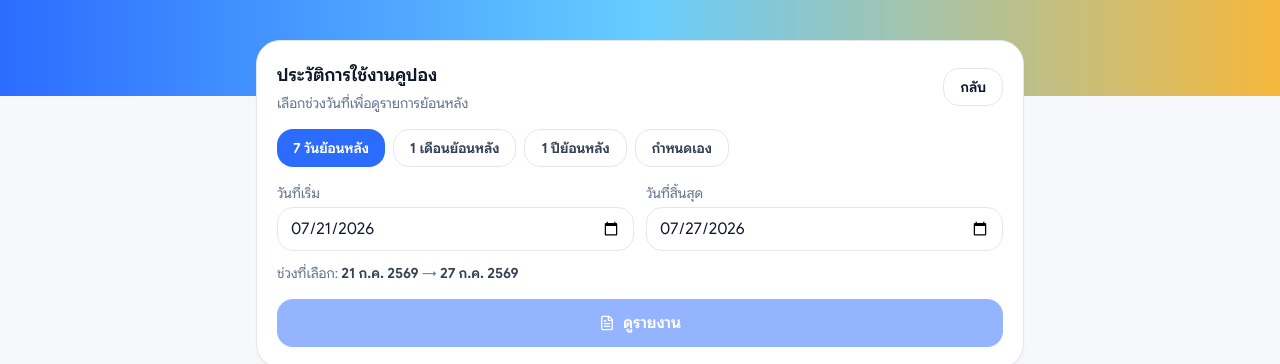
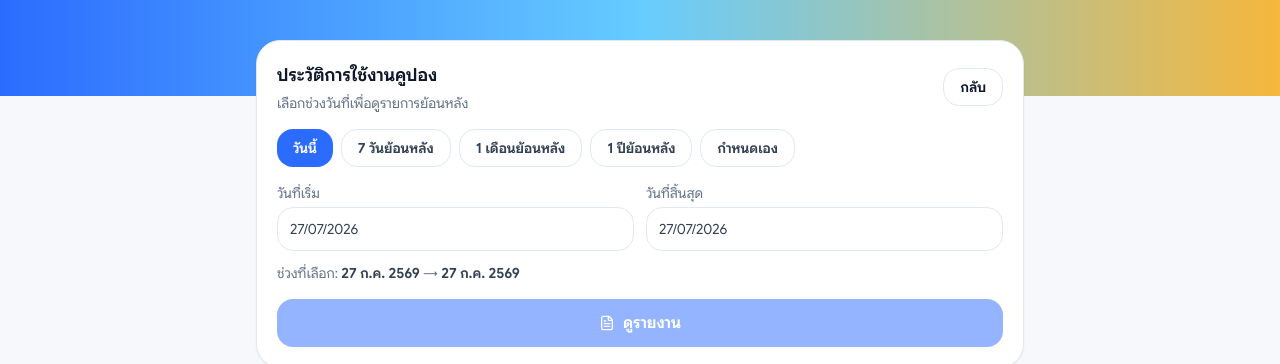
Before and after one commit to 9expert-devsec/classroom-app, a Next.js app: page /m/history in a window 1280 px wide. Shown: the top 364 px of the page. Built offline with nearby package versions, Linux system fonts and the light colour scheme; no server answers.

Commit message:
Update HistoryPageClient.jsx

```diff
--- a/src/app/m/history/HistoryPageClient.jsx
+++ b/src/app/m/history/HistoryPageClient.jsx
@@ -1,6 +1,6 @@
 "use client";
 
-import { useEffect, useMemo, useState } from "react";
+import { useEffect, useMemo, useRef, useState } from "react";
 import { useRouter } from "next/navigation";
 import { FileText } from "lucide-react";
 import ReportDialog from "./ReportDialog";
@@ -21,6 +21,28 @@ function formatDateInput(date = new Date()) {
   const m = String(d.getMonth() + 1).padStart(2, "0");
   const day = String(d.getDate()).padStart(2, "0");
   return `${y}-${m}-${day}`;
+}
+
+function formatYMDInBKK(date) {
+  const d = new Date(date);
+  if (Number.isNaN(d.getTime())) return "";
+  return new Intl.DateTimeFormat("en-CA", {
+    timeZone: "Asia/Bangkok",
+    year: "numeric",
+    month: "2-digit",
+    day: "2-digit",
+  }).format(d);
+}
+
+function todayYMD_BKK() {
+  return formatYMDInBKK(new Date());
+}
+
+function formatDateDisplay(ymd) {
+  if (!ymd) return "";
+  const [y, m, d] = String(ymd).split("-");
+  if (!y || !m || !d) return "";
+  return `${d}/${m}/${y}`;
 }
 
 function formatDateTH(value) {
@@ -72,7 +94,14 @@ function subYears(date, years) {
 
 function getPresetRange(preset) {
   const today = new Date();
-  const end = formatDateInput(today);
+  const end = todayYMD_BKK();
+
+  if (preset === "today") {
+    return {
+      start: end,
+      end,
+    };
+  }
 
   if (preset === "7d") {
     return {
@@ -118,11 +147,13 @@ function pickNumber(...values) {
 }
 
 function getDayKey(it) {
+  const d = new Date(it?.redeemedAt);
+  if (!Number.isNaN(d.getTime())) {
+    return formatYMDInBKK(d);
+  }
+
   if (clean(it?.billDayYMD)) return clean(it.billDayYMD);
   if (clean(it?.dayYMD)) return clean(it.dayYMD);
-
-  const d = new Date(it?.redeemedAt);
-  if (!Number.isNaN(d.getTime())) return formatDateInput(d);
 
   return "unknown";
 }
@@ -257,6 +288,55 @@ function buildHistoryGroups(items) {
   return days;
 }
 
+function DateInput({ id, value, min, label, onChange }) {
+  const hiddenRef = useRef(null);
+
+  function openPicker() {
+    const el = hiddenRef.current;
+    if (!el) return;
+    if (typeof el.showPicker === "function") {
+      try {
+        el.showPicker();
+        return;
+      } catch {
+        // showPicker can throw if not user-activated; fall back to focus
+      }
+    }
+    el.focus();
+  }
+
+  return (
+    <div className="flex flex-col gap-1">
+      <label htmlFor={id} className="text-sm text-slate-500">
+        {label}
+      </label>
+      <div
+        className="relative h-11 rounded-2xl border border-slate-200 bg-white px-3 flex items-center cursor-pointer focus-within:border-[#66CCFF] focus-within:ring-2 focus-within:ring-[#66CCFF]/50"
+        onClick={openPicker}
+      >
+        <span
+          className={
+            value
+              ? "text-sm text-slate-700"
+              : "text-sm text-slate-400"
+          }
+        >
+          {formatDateDisplay(value) || "เลือกวันที่"}
+        </span>
+        <input
+          ref={hiddenRef}
+          id={id}
+          type="date"
+          value={value || ""}
+          min={min || undefined}
+          onChange={(e) => onChange(e.target.value)}
+          className="absolute inset-0 h-full w-full cursor-pointer opacity-0"
+        />
+      </div>
+    </div>
+  );
+}
+
 export default function HistoryPageClient() {
   const router = useRouter();
 
@@ -291,8 +371,8 @@ export default function HistoryPageClient() {
     };
   }, [router]);
 
-  const initialRange = useMemo(() => getPresetRange("7d"), []);
-  const [preset, setPreset] = useState("7d");
+  const initialRange = useMemo(() => getPresetRange("today"), []);
+  const [preset, setPreset] = useState("today");
   const [startDate, setStartDate] = useState(initialRange.start);
   const [endDate, setEndDate] = useState(initialRange.end);
 
@@ -415,6 +495,7 @@ export default function HistoryPageClient() {
 
             <div className="mt-4 flex flex-wrap gap-2">
               {[
+                { key: "today", label: "วันนี้" },
                 { key: "7d", label: "7 วันย้อนหลัง" },
                 { key: "1m", label: "1 เดือนย้อนหลัง" },
                 { key: "1y", label: "1 ปีย้อนหลัง" },
@@ -442,32 +523,20 @@ export default function HistoryPageClient() {
             </div>
 
             <div className="mt-4 grid grid-cols-1 gap-3 md:grid-cols-2">
-              <div className="flex flex-col gap-1">
-                <label htmlFor="history-start" className="text-sm text-slate-500">
-                  วันที่เริ่ม
-                </label>
-                <input
+              <DateInput
                 id="history-start"
-                  type="date"
+                label="วันที่เริ่ม"
                 value={startDate}
-                  onChange={(e) => onChangeStart(e.target.value)}
-                  className="h-11 rounded-2xl border border-slate-200 bg-white px-3 outline-none focus:border-[#66CCFF] focus:ring-2 focus:ring-[#66CCFF]/50"
+                onChange={onChangeStart}
               />
-              </div>
 
-              <div className="flex flex-col gap-1">
-                <label htmlFor="history-end" className="text-sm text-slate-500">
-                  วันที่สิ้นสุด
-                </label>
-                <input
+              <DateInput
                 id="history-end"
-                  type="date"
+                label="วันที่สิ้นสุด"
                 value={endDate}
                 min={startDate || undefined}
-                  onChange={(e) => onChangeEnd(e.target.value)}
-                  className="h-11 rounded-2xl border border-slate-200 bg-white px-3 outline-none focus:border-[#66CCFF] focus:ring-2 focus:ring-[#66CCFF]/50"
+                onChange={onChangeEnd}
               />
-              </div>
             </div>
 
             <div className="mt-3 text-sm text-slate-500">
```
Lines whose indentation alone changed are shown as unchanged.
